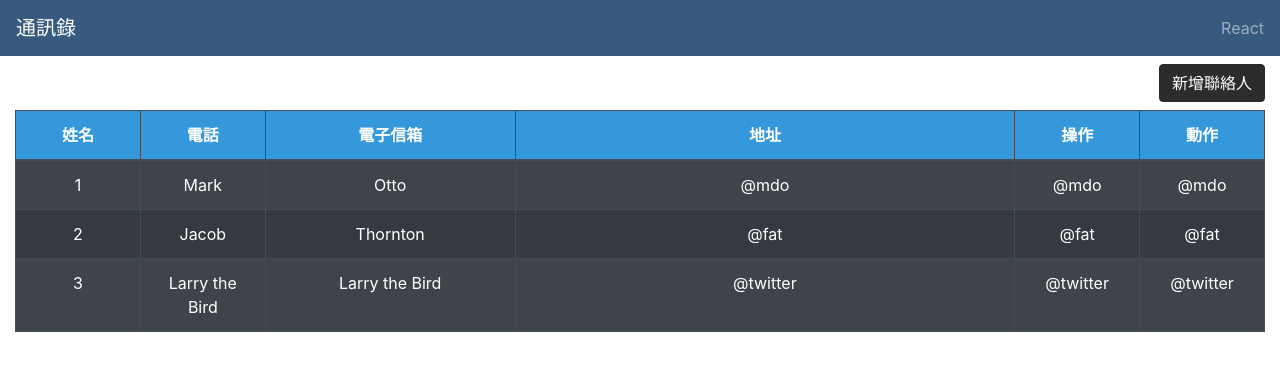
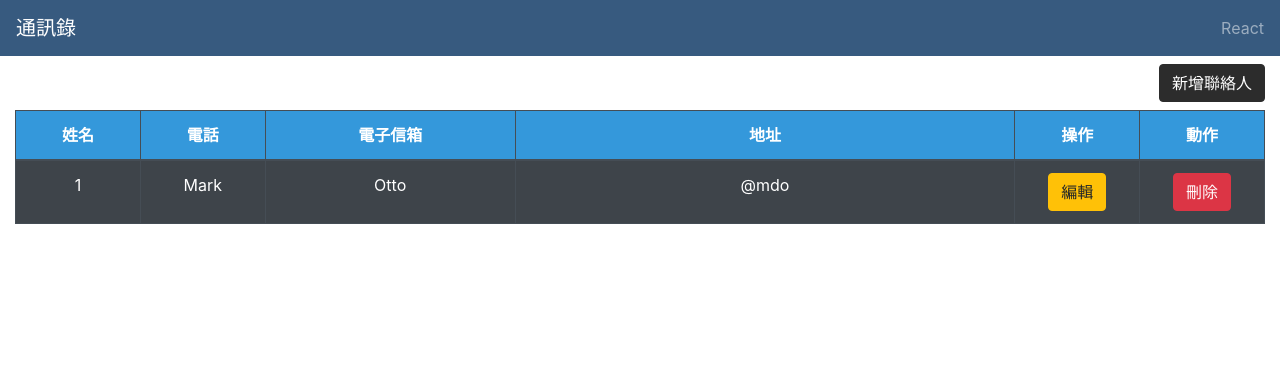
Before and after one commit to stevecyj/react-addressbook-v1, a React (Create React App) app: page / in a window 1280 px wide. Shown: the top 370 px of the page. Built offline with nearby package versions, Linux system fonts and the light colour scheme.

Commit message:
增加編輯、刪除 button

```diff
--- a/src/App.js
+++ b/src/App.js
@@ -52,24 +52,12 @@ function App() {
                                     <td>Mark</td>
                                     <td>Otto</td>
                                     <td>@mdo</td>
-                                    <td>@mdo</td>
-                                    <td>@mdo</td>
-                                </tr>
-                                <tr>
-                                    <td>2</td>
-                                    <td>Jacob</td>
-                                    <td>Thornton</td>
-                                    <td>@fat</td>
-                                    <td>@fat</td>
-                                    <td>@fat</td>
-                                </tr>
-                                <tr>
-                                    <td>3</td>
-                                    <td>Larry the Bird</td>
-                                    <td>Larry the Bird</td>
-                                    <td>@twitter</td>
-                                    <td>@twitter</td>
-                                    <td>@twitter</td>
+                                    <td>
+                                        <Button variant="warning">編輯</Button>
+                                    </td>
+                                    <td>
+                                        <Button variant="danger">刪除</Button>
+                                    </td>
                                 </tr>
                             </tbody>
                         </Table>
```
